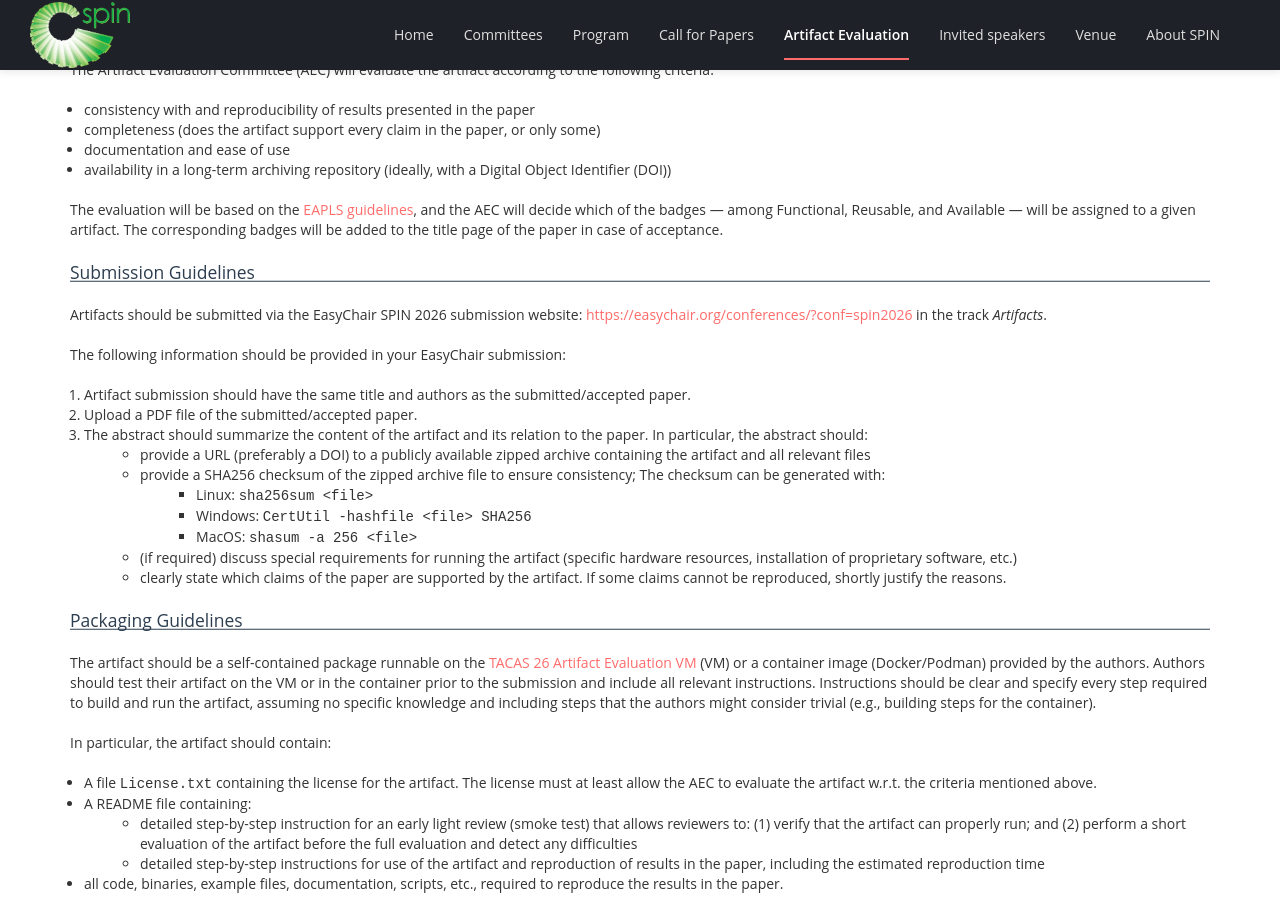
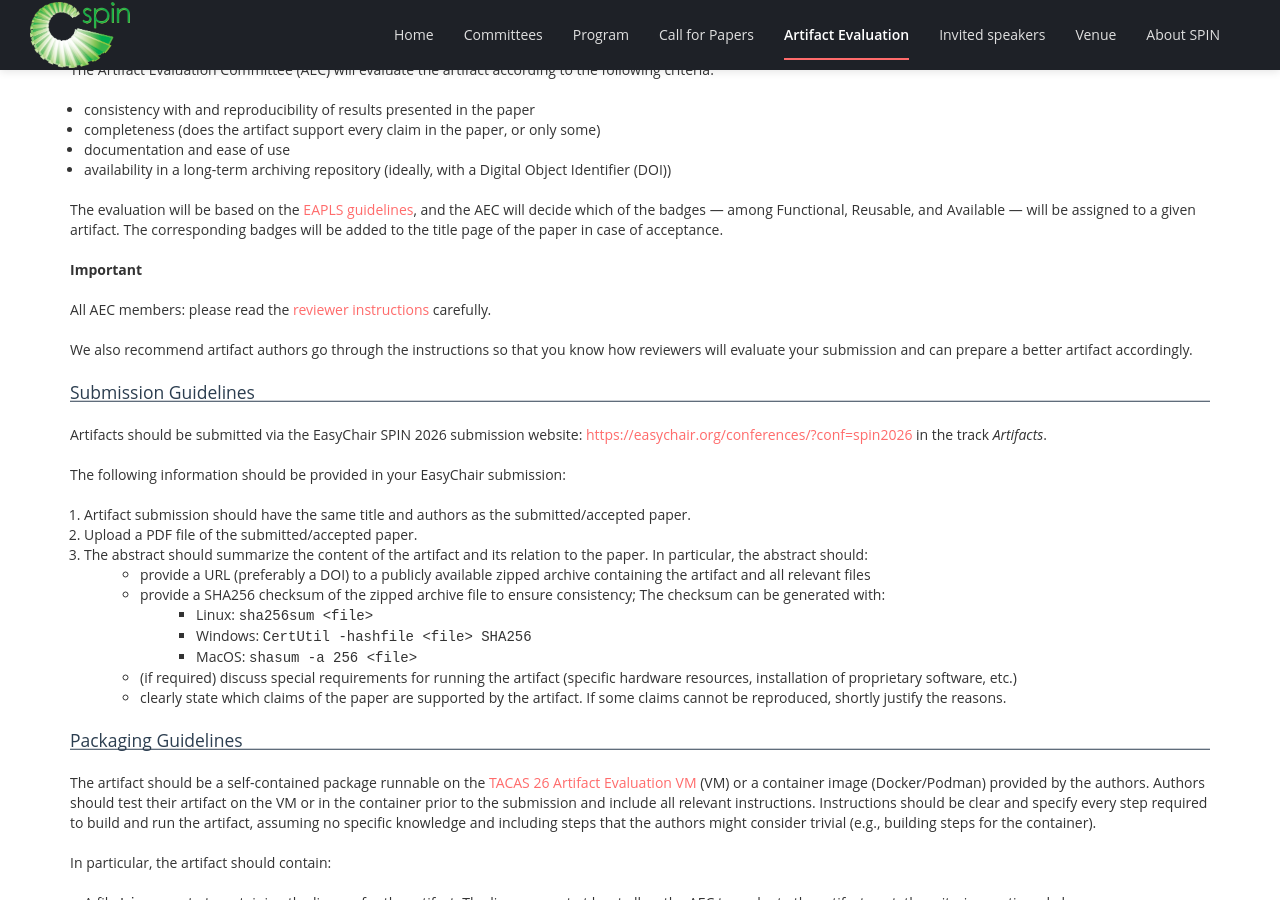
Before and after one commit to SPIN-web/SPIN2026, a Jekyll site: the page built from _pages/artifacts.md, in a window 1280 px wide and 900 px high, scrolled down 1104 px. Built offline with Jekyll 4.4.1, drawn with Linux system fonts in a browser that asks for light colours; nearby versions of some CDN libraries; our own code applies the rules of GitHub Pages for plain Markdown files.

Commit message:
Link to AE instructions

```diff
--- a/_pages/artifacts.md
+++ b/_pages/artifacts.md
@@ -54,6 +54,12 @@ The Artifact Evaluation Committee (AEC) will evaluate the artifact according to
 
 The evaluation will be based on the [EAPLS guidelines](https://eapls.org/pages/artifact_badges/), and the AEC will decide which of the badges — among Functional, Reusable, and Available — will be assigned to a given artifact.
 The corresponding badges will be added to the title page of the paper in case of acceptance.
+
+**Important**
+
+All AEC members: please read the [reviewer instructions](./AE_instructions.md) carefully.
+
+We also recommend artifact authors go through the instructions so that you know how reviewers will evaluate your submission and can prepare a better artifact accordingly.
 
 ## Submission Guidelines
 
```
